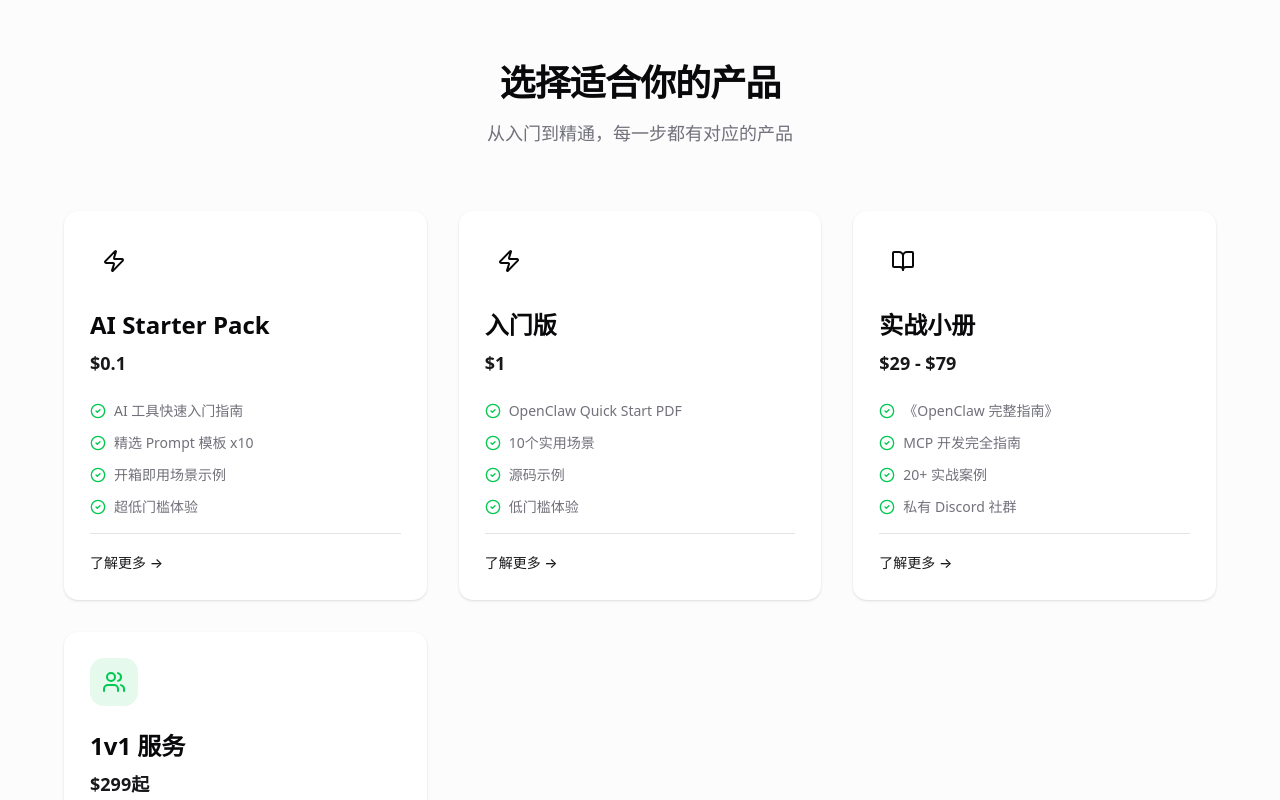
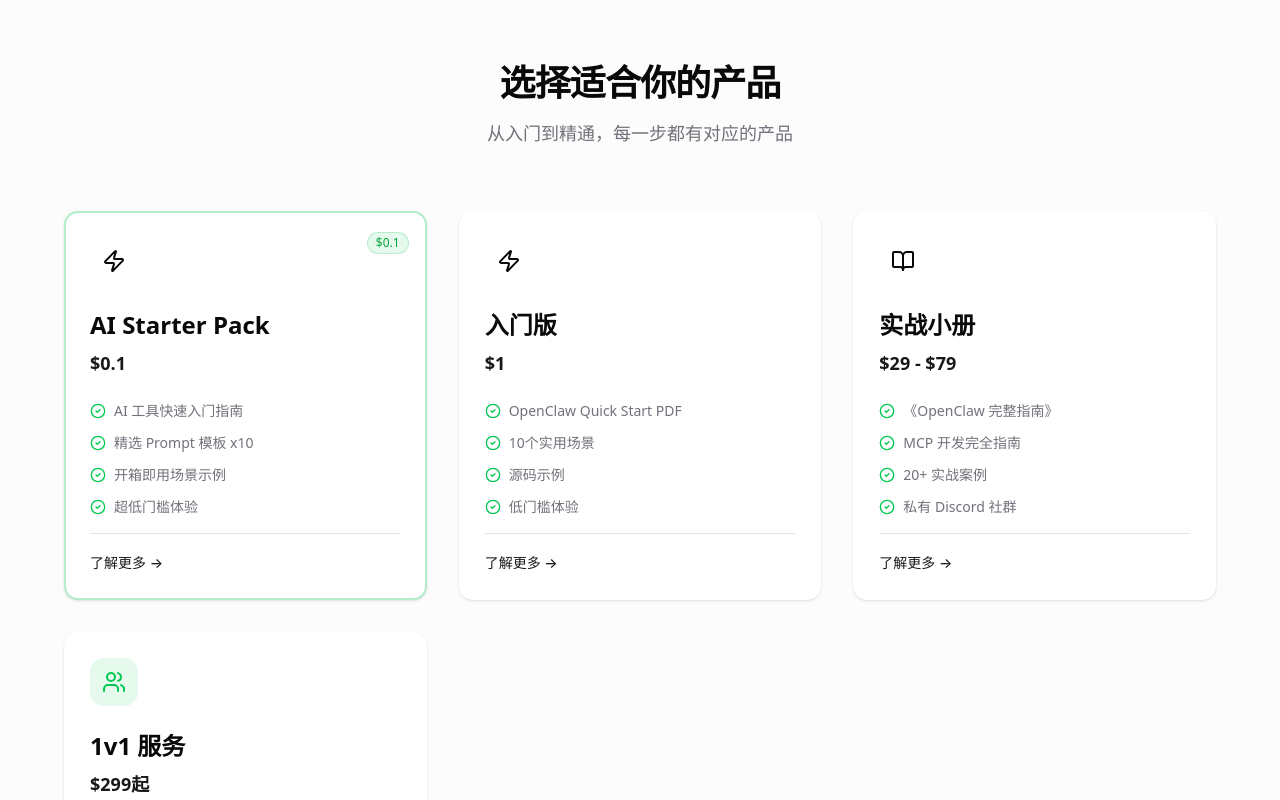
Before and after one commit to echoVic/aibuddy-website, a Next.js app: page / in a window 1280 px wide. Shown: the part 645-1445 px from the top of the page. Built offline with nearby package versions, Linux system fonts and the light colour scheme.

Commit message:
fix(home-content): 修复产品卡片徽章显示逻辑
将检查 product.free 改为检查 'badge' in product，使徽章显示更灵活

```diff
--- a/app/home-content.tsx
+++ b/app/home-content.tsx
@@ -161,11 +161,11 @@ export default function HomeContent() {
 
               return (
                 <Link key={product.key} href={product.href || '/pricing'} className="block">
-                  <Card className={`group relative overflow-hidden border-2 ${product.free ? 'border-green-500/30' : 'border-transparent'} hover:border-primary/20 transition-all duration-300 h-full cursor-pointer`}>
-                    {product.free && (
+                  <Card className={`group relative overflow-hidden border-2 ${'badge' in product ? 'border-green-500/30' : 'border-transparent'} hover:border-primary/20 transition-all duration-300 h-full cursor-pointer`}>
+                    {'badge' in product && (
                       <div className="absolute top-4 right-4">
                         <Badge variant="secondary" className="bg-green-500/10 text-green-600 dark:text-green-400 border-green-500/20">
-                          免费
+                          {'badge' in product ? product.badge : ''}
                         </Badge>
                       </div>
                     )}
```
